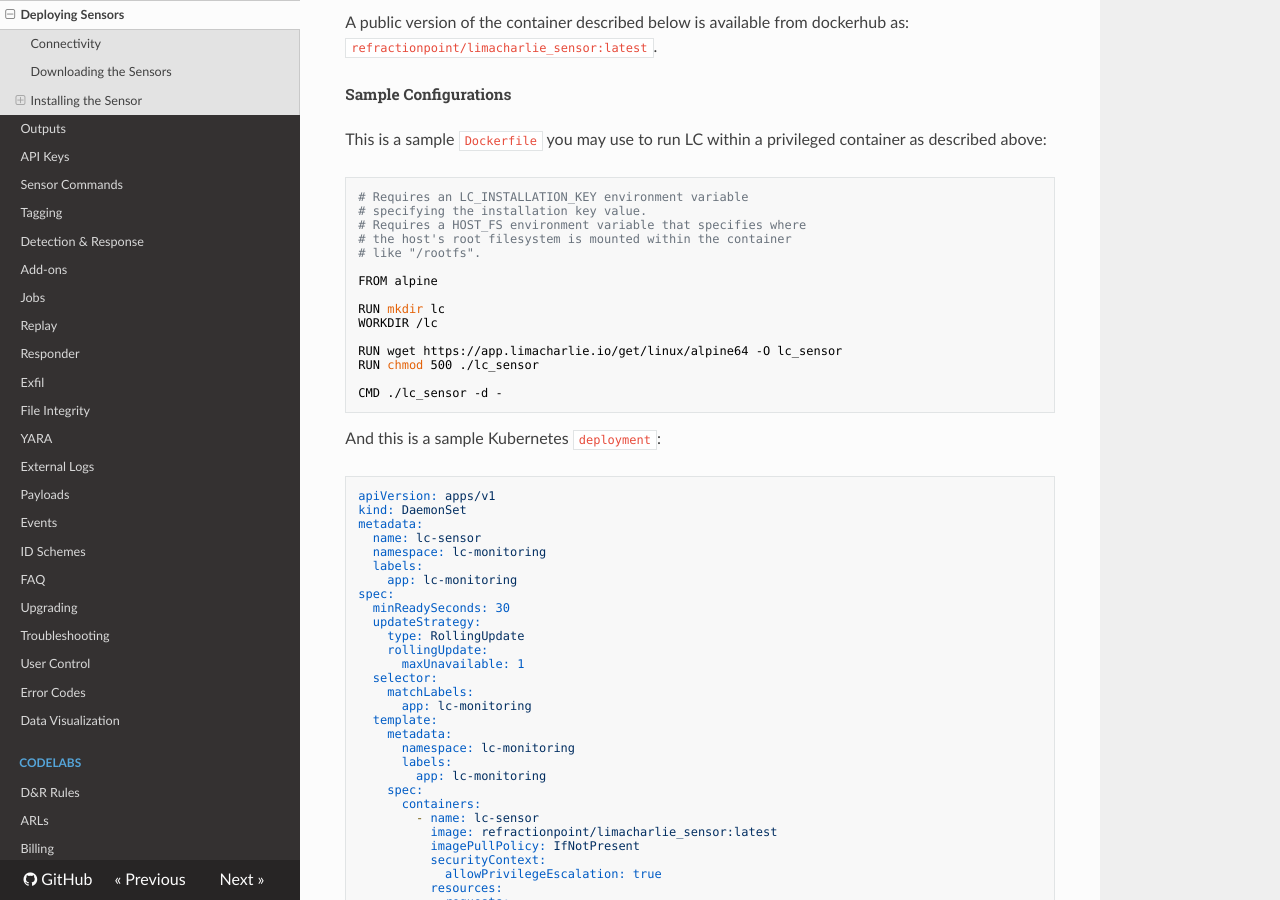
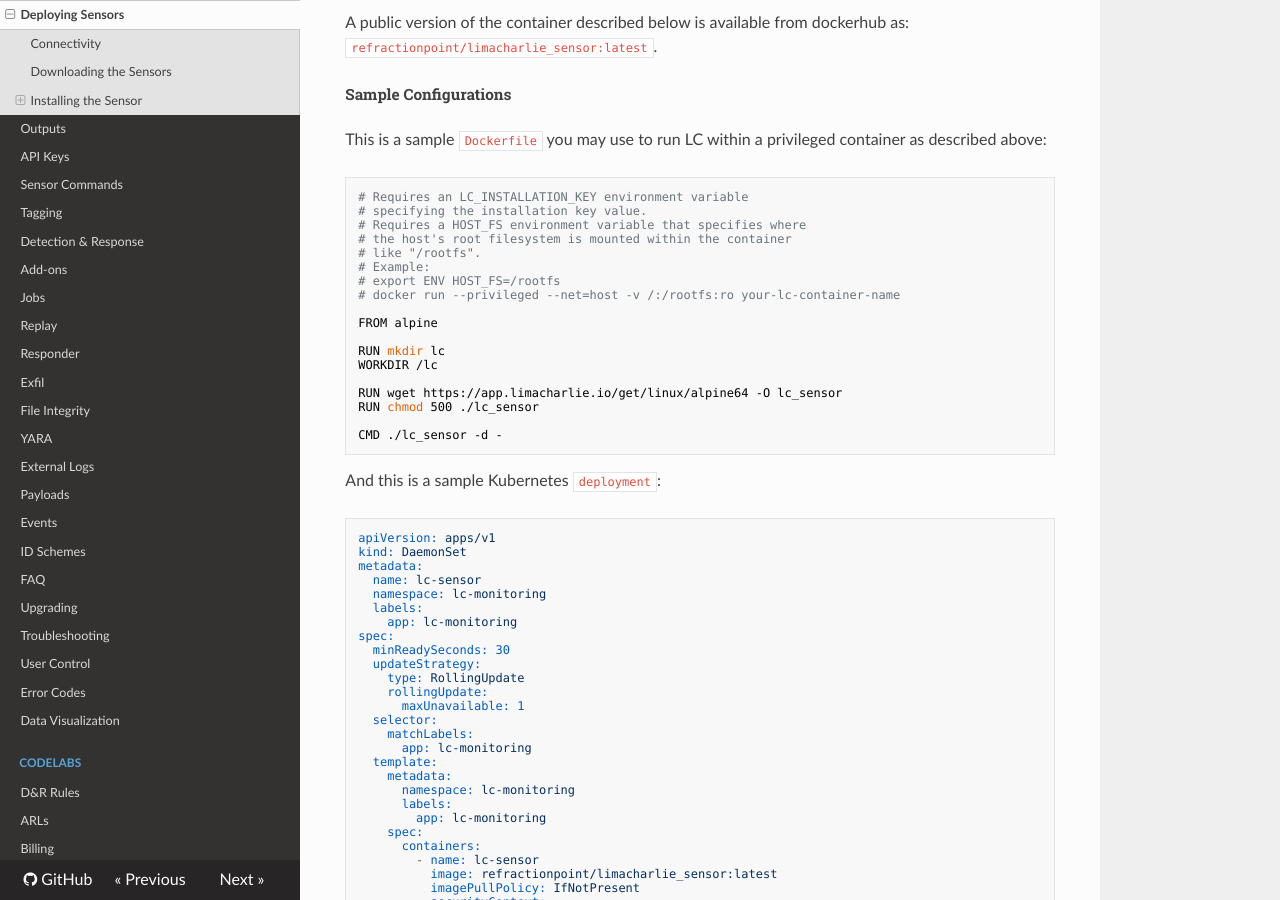
Before and after one commit to refractionPOINT/lce_doc, an MkDocs documentation site: the page built from docs/deploy_sensor.md, in a window 1280 px wide and 900 px high, scrolled down 5461 px. Built offline with MkDocs 1.6.1, drawn with Linux system fonts in a browser that asks for light colours; nearby versions of some CDN libraries; old or Windows-style settings are respelled for this version of MkDocs.

Commit message:
Adding example from public repo to doc.

```diff
--- a/docs/deploy_sensor.md
+++ b/docs/deploy_sensor.md
@@ -198,6 +198,9 @@ This is a sample `Dockerfile` you may use to run LC within a privileged containe
 # Requires a HOST_FS environment variable that specifies where
 # the host's root filesystem is mounted within the container
 # like "/rootfs".
+# Example:
+# export ENV HOST_FS=/rootfs
+# docker run --privileged --net=host -v /:/rootfs:ro your-lc-container-name
 
 FROM alpine
 
```
